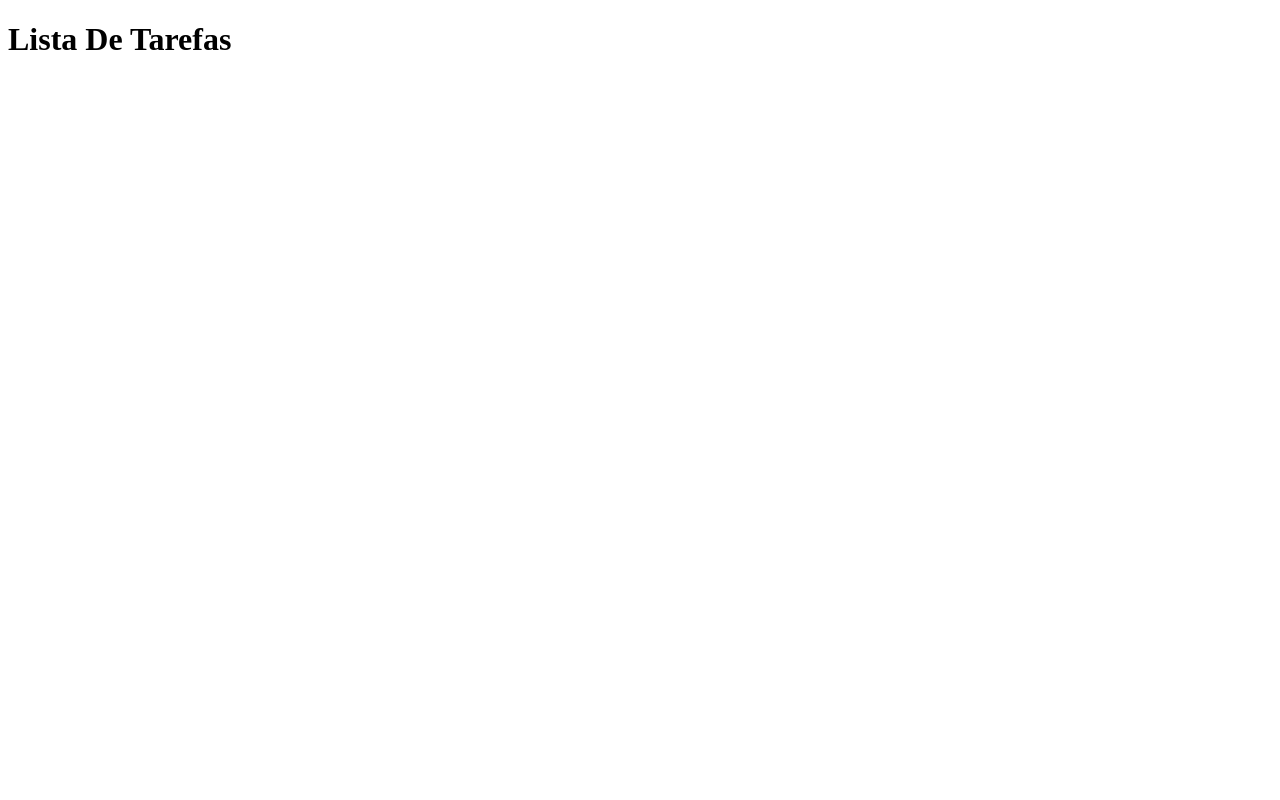
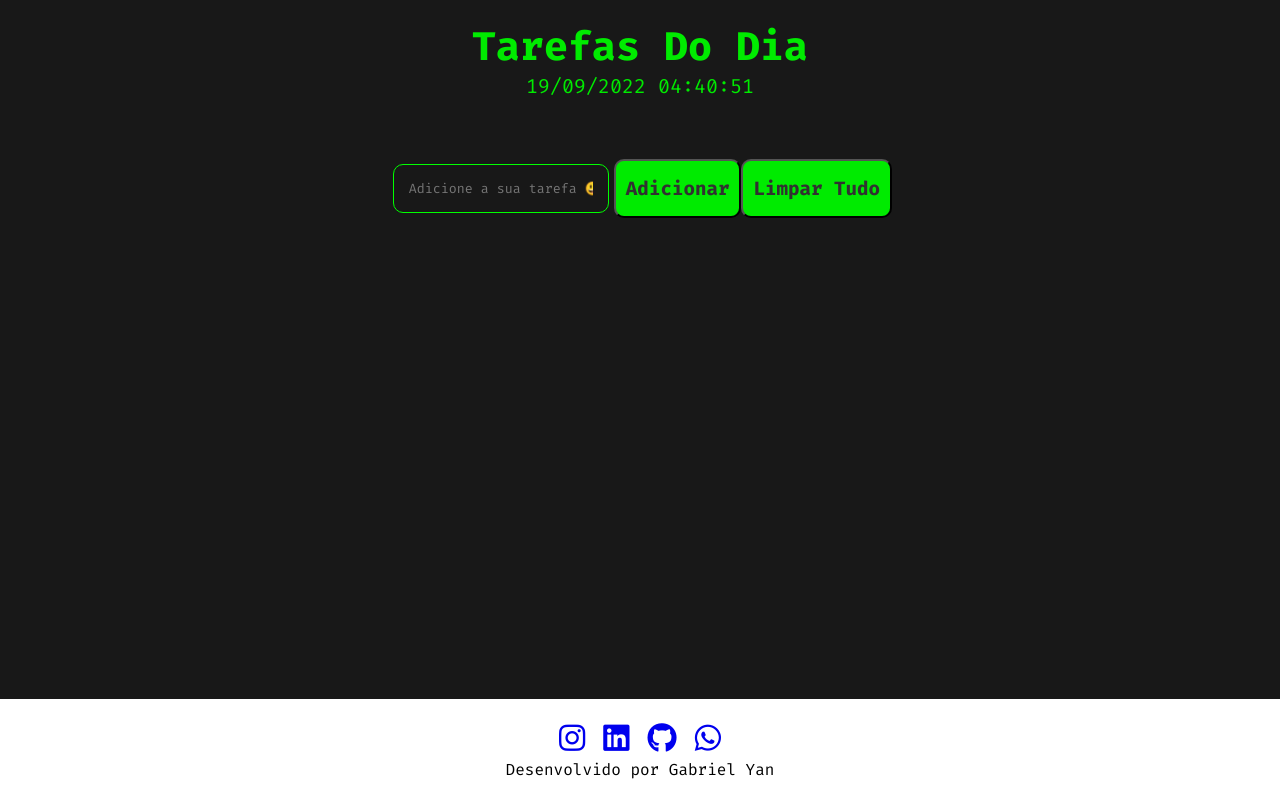
Before and after one commit to gabrielyandev/to-do-list, a plain HTML site: page index.html in a window 1280 px wide. Drawn offline with Linux system fonts and the light colour scheme.

Commit message:
finalizado

```diff
--- a/index.html
+++ b/index.html
@@ -1,14 +1,40 @@
 <!DOCTYPE html>
 <html lang="pt-BR">
+
 <head>
     <meta charset="UTF-8">
     <meta http-equiv="X-UA-Compatible" content="IE=edge">
     <meta name="viewport" content="width=device-width, initial-scale=1.0">
     <link rel="stylesheet" href="style.css">
+    <script src="https://kit.fontawesome.com/be23d914d3.js" crossorigin="anonymous"></script>
     <script src="script.js"></script>
     <title>To Do List | Gabriel Yan</title>
 </head>
+
 <body>
-    <h1 class="title">Lista De Tarefas</h1>
+    <main>
+        <h1 class="title">Tarefas Do Dia</h1>
+        <div id="data-hora"></div>
+    </main>
+    <div class="container">
+        <section>
+            <input type="text" name="tarefa" id="tarefa" placeholder="Adicione a sua tarefa 😃">
+            <input type="submit" value="Adicionar" id="btn" onclick="addTarefa()">
+            <input type="reset" value="Limpar Tudo" id="btn-reset" onclick="removeTarefa()">
+        </section>
+    </div>
+
+    <ul id="lista"></ul>
+
+    <footer>
+        <div class="footer-items">
+            <a href="https://www.instagram.com/gabrielyanwolf"><i class="fa-brands fa-instagram"></i></a>
+            <a href="https://www.linkedin.com/in/yan-dev/"><i class="fa-brands fa-linkedin"></i></a>
+            <a href="https://github.com/gabrielyandev"><i class="fa-brands fa-github"></i></a>
+            <a href="https://wa.me/5571996504413"><i class="fa-brands fa-whatsapp"></i></a>
+        </div>
+        <p>Desenvolvido por Gabriel Yan</p>
+    </footer>
 </body>
+
 </html>
--- a/script.js
+++ b/script.js
@@ -0,0 +1,47 @@
+// Função para formatar 1 em 01
+const zeroFill = (n) => {
+  return ("0" + n).slice(-2);
+};
+
+// Cria intervalo
+const interval = setInterval(() => {
+  // Pega o horário atual
+  const now = new Date();
+
+  // Formata a data
+  const dataHora =
+    zeroFill(now.getUTCDate()) +
+    "/" +
+    zeroFill(now.getMonth() + 1) +
+    "/" +
+    now.getFullYear() +
+    " " +
+    zeroFill(now.getHours()) +
+    ":" +
+    zeroFill(now.getMinutes()) +
+    ":" +
+    zeroFill(now.getSeconds());
+
+  // Exibe na tela
+  document.getElementById("data-hora").innerHTML = dataHora;
+}, 1000);
+
+//Adicionar Tarefa
+
+function addTarefa() {
+    var list = document.getElementById("lista");
+    var tarefa = document.getElementById("tarefa").value;
+    var listaDeTarefa = document.createElement("li");
+    listaDeTarefa.className = "lista-tarefa"
+
+    const textoLi = document.createTextNode(tarefa);
+    listaDeTarefa.appendChild(textoLi)
+    list.appendChild(listaDeTarefa)
+
+    if (tarefa.lenght === 0) {
+        alert('A tarefa precisa ter mais de um caracter');
+        return;
+    }
+}
+
+//remover tarefa
--- a/style.css
+++ b/style.css
@@ -0,0 +1,107 @@
+@import url('https://fonts.googleapis.com/css2?family=Fira+Code:wght@300;400;500;600;700&display=swap');
+
+*{
+    margin: 0;
+    padding: 0;
+    box-sizing: border-box;
+    font-family: 'Fira Code', monospace;
+}
+
+body {
+    background-color: #181818;
+}
+
+main {
+    display: flex;
+    justify-content: center;
+    align-items: center;
+    flex-direction: column;
+    margin-top: 20px;
+}
+
+.title {
+    font-size: 40px;
+    color: #00eb00;
+}
+
+#data-hora {
+    font-size: 20px;
+    color: #00eb00;
+}
+
+section {
+    display: flex;
+    justify-content: center;
+    margin: 60px 0px;
+}
+
+section > #tarefa {
+
+    padding: 15px;
+    margin: 5px;
+    color: #fff;
+    background-color: #181818;
+    border: solid 1px #00ff00;
+    border-radius: 10px;
+}
+
+section > #btn {
+    padding: 10px;
+    background-color: #00eb00;
+    font-weight: 700;
+    font-size: 1.2em;
+    border-radius: 10px;
+    cursor: cell;
+    color: rgb(49, 49, 49);
+}
+
+section > #btn:hover {
+    background-color: #00ff00;
+    color: rgb(96, 96, 96);
+}
+
+section > #btn-reset {
+    padding: 10px;
+    background-color: #00eb00;
+    font-weight: 700;
+    font-size: 1.2em;
+    border-radius: 10px;
+    cursor: cell;
+    color: rgb(49, 49, 49);
+}
+
+section > #btn-reset:hover {
+    background-color: #00ff00;
+    color: rgb(96, 96, 96);
+}
+
+.lista-tarefa {
+    display: flex;
+    justify-content: center;
+    align-items: center;
+    flex-direction: column;
+    list-style: url();
+    color: #fff;
+}
+
+footer {
+    background-color: #ffffff;
+    width: 100%;
+    position: fixed;
+    bottom:0;
+    left:0;
+    padding: 20PX;
+}
+
+footer > .footer-items {
+    font-size: 30px;
+    text-align: center;
+}
+
+footer > p {
+    text-align: center;
+}
+
+footer > a {
+    pointer-events: none;
+}
```
